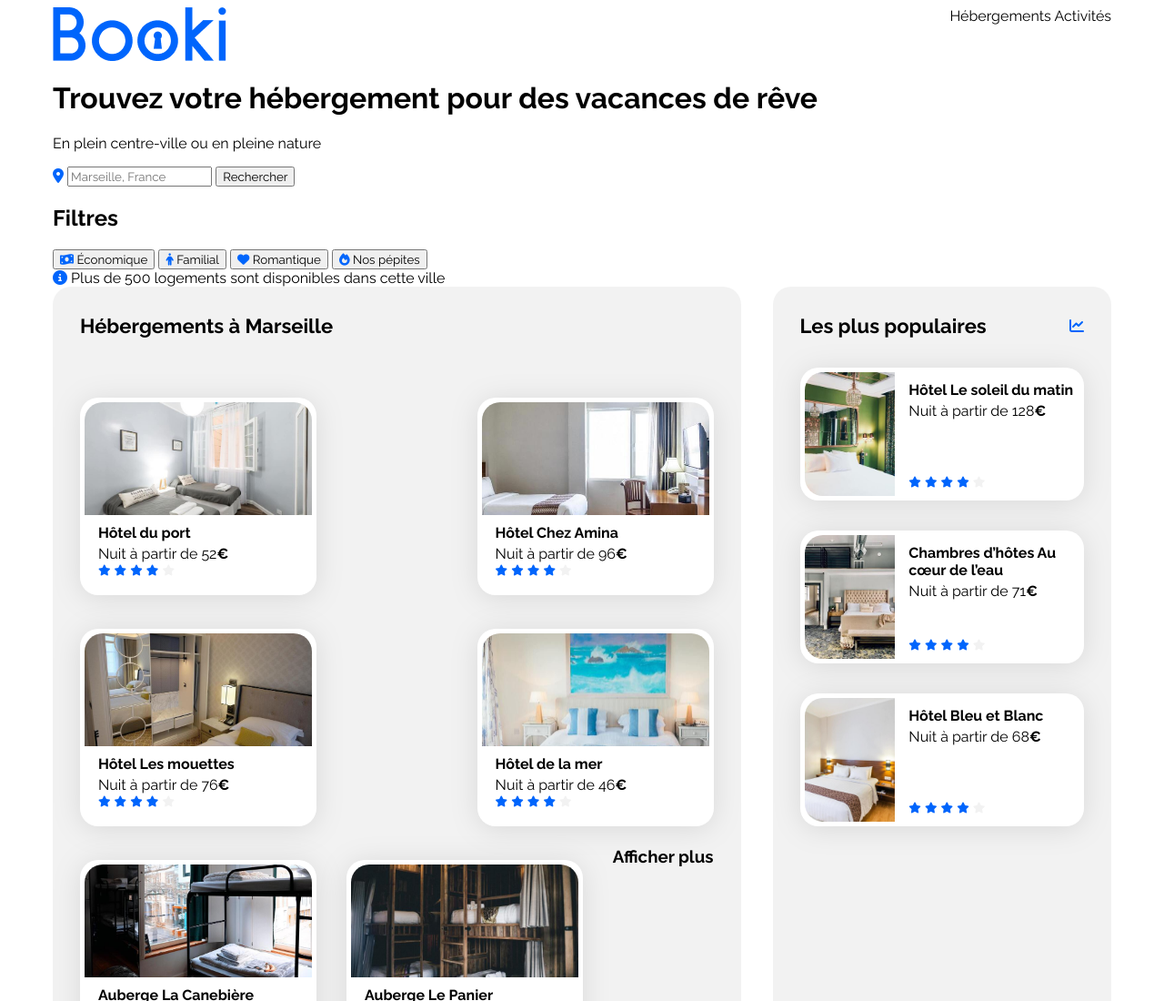
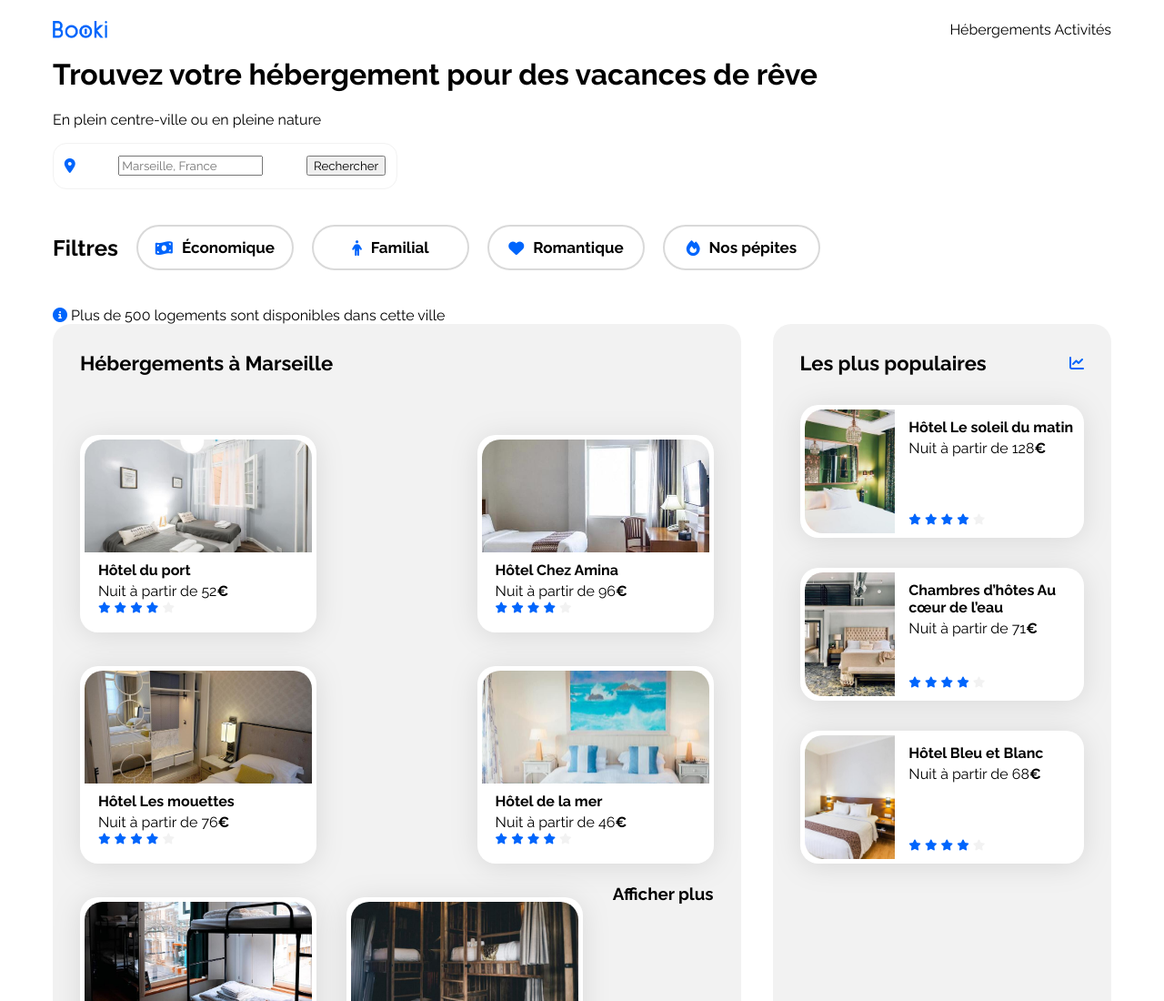
Before and after one commit to ThibaultGERARDIN/projet2-booki, a plain HTML site: page index.html in a window 1280 px wide. Shown: the top 1100 px of the page at 91% size. Drawn offline with Linux system fonts and the light colour scheme.

Commit message:
avancement mise en page partie filtre et search bar

```diff
--- a/css/style.css
+++ b/css/style.css
@@ -13,10 +13,18 @@
     color: var(--main-color);
 }
 
+
 header {
     display:flex ;
     flex-direction: row;
     justify-content: space-between;
+    align-items: center;
+    gap: 10px;
+    margin-top: 15px;
+}
+
+.logo-petit {
+    height: 19px;
 }
 
 body {
@@ -87,7 +95,43 @@ a {
 }
 
 /* Partie recherche et info */
+.search-bar {
+    display: flex;
+    flex-direction: row;
+    justify-content: space-around;
+    align-items: center;
+    border: solid 1px #F2F2F2;
+    border-radius: 15px;
+    gap: 24px;
+    background-color: #FFFFFF;
+    width: 377px;
+    height: 49px;
+}
 
+.filtres {
+    margin-top: 30px;
+    margin-bottom: 30px;
+    display: flex;
+    flex-direction: row;
+    gap: 20px;
+    align-items: center;
+}
+
+.filtres-button {
+    display: flex;
+    flex-direction: row;
+    align-items: center;
+    justify-content: center;
+    height: 50px;
+    width: 173px;
+    border-radius: 25px;
+    font-size: 17px;
+    font-weight: 700;
+    gap: 10px;
+    background-color: white;
+    box-shadow: none;
+    border: solid 2px #D9D9D9;
+}
 
 /****** Hebergements And Populaires ***********/
 .hebergements-and-populaires {
--- a/index.html
+++ b/index.html
@@ -17,7 +17,7 @@
 <body>
     <div class="main-container">
         <header>
-            <img src="./images/logo/Booki.png" id="logo-petit">
+            <img src="./images/logo/Booki.png" class="logo-petit">
             <div class="header-links">
                 <a href="#hebergements">Hébergements</a>
                 <a href="#activities">Activités</a>
@@ -27,10 +27,10 @@
             <div class="info-group">
                 <h1>Trouvez votre hébergement pour des vacances de rêve</h1>
                 <p> En plein centre-ville ou en pleine nature</p>
-                <form>
+                <form class="search-bar">
                     <i class="fa-solid fa-location-dot" aria-hidden="true"></i>
                     <!-- changer le fa-solid en autre class pour avoir le résultat voulu -->
-                    <input type="search" name="rechercher-ville" id="rechercher-villep" placeholder="Marseille, France">
+                    <input type="search" name="rechercher-ville" id="recherche-ville" placeholder="Marseille, France">
                     <button class="bouton-rechercher">Rechercher</button>
                     <!-- input type=button ou juste button comme j'ai mis ? -->
                 </form>
```
